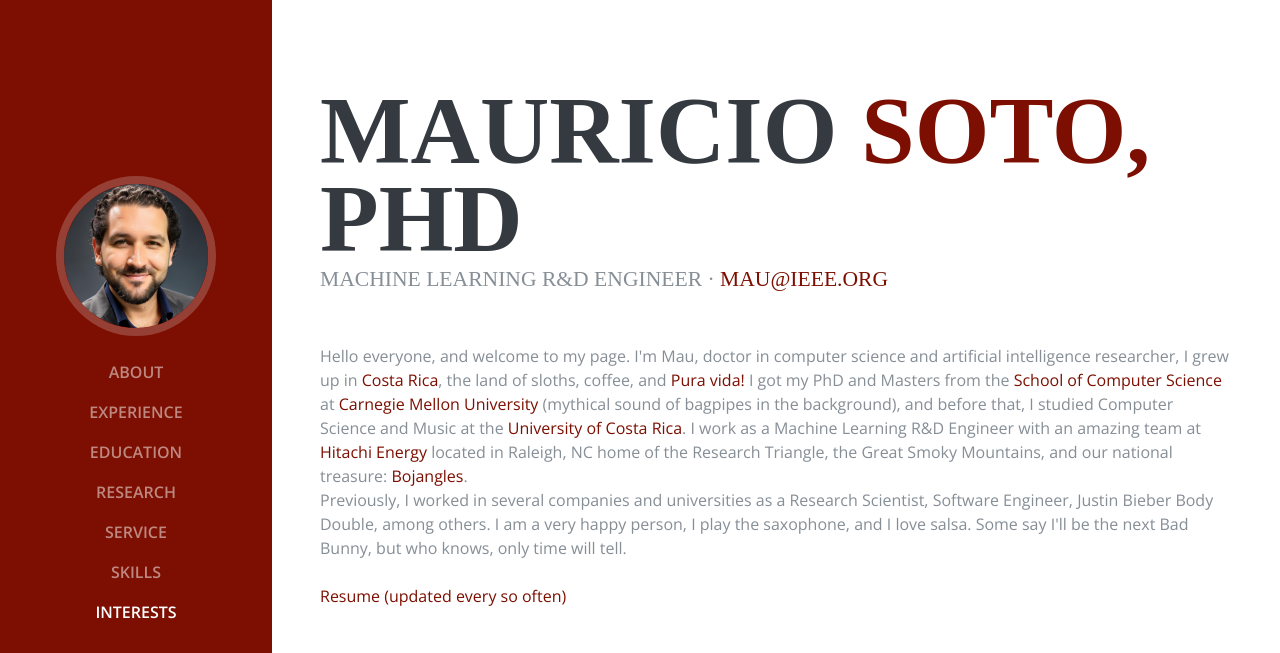
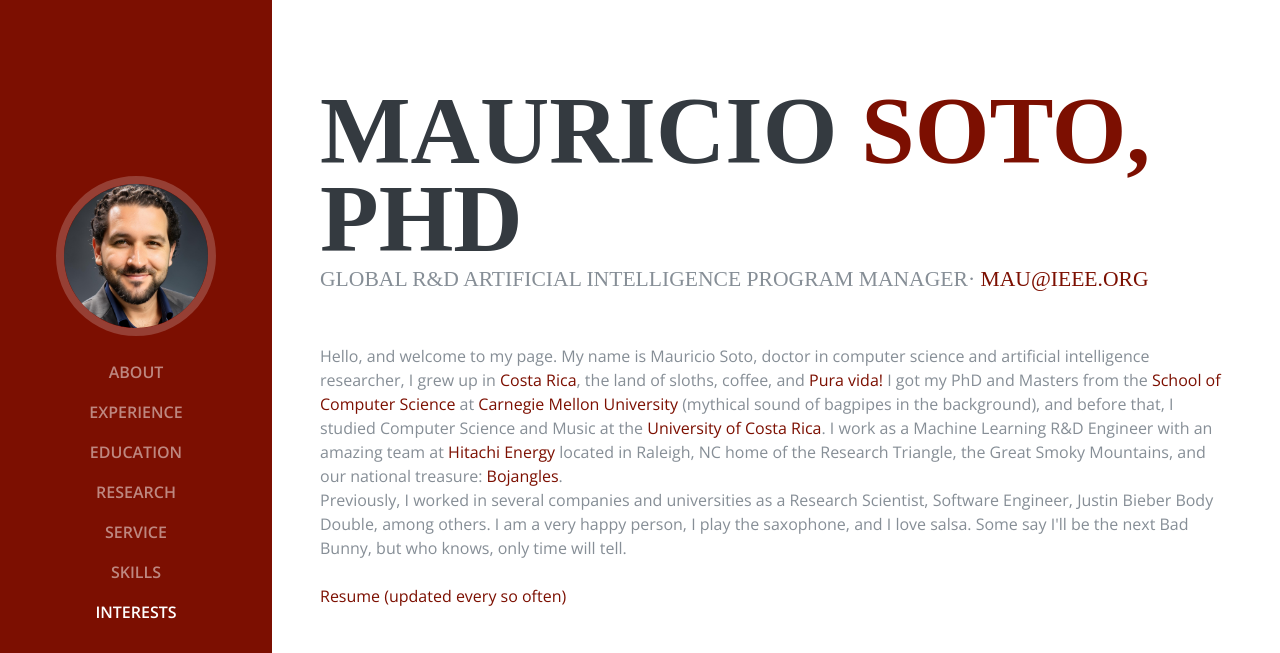
Before and after one commit to mausotog/mausotog.github.io, a website: page index.html in a window 1280 px wide. Shown: the top 653 px of the page. Drawn offline with nearby package versions, Linux system fonts and the light colour scheme; a web font is replaced by a local one.

Commit message:
Update index.html

```diff
--- a/index.html
+++ b/index.html
@@ -8,7 +8,7 @@
     <meta name="description" content="">
     <meta name="author" content="">
 
-    <title>Mauricio Soto, PhD - Artificial Intelligence R&D Engineer</title>
+    <title>Mauricio Soto, PhD - Global R&D Artificial Intelligence Program Manager</title>
 
     <!-- Bootstrap core CSS -->
     <link href="vendor/bootstrap/css/bootstrap.css" rel="stylesheet">
@@ -71,11 +71,11 @@
           <h1 class="mb-0">Mauricio
             <span class="text-primary">Soto,</span> PhD
           </h1>
-          <div class="subheading mb-5">Machine Learning R&D Engineer ·
+          <div class="subheading mb-5">Global R&D Artificial Intelligence Program Manager·
             <a href="mailto:mau@ieee.org">mau@ieee.org</a>
           </div>
 		  <p class="mb-5">
-			Hello everyone, and welcome to my page. I'm Mau, doctor in computer science and artificial intelligence researcher,
+			Hello, and welcome to my page. My name is Mauricio Soto, doctor in computer science and artificial intelligence researcher,
 			  I grew up in <a href="https://www.visitcostarica.com/en">Costa Rica</a>, the land of sloths,
 			  coffee, and <a href="https://www.puravidabracelets.com/blogs/the-pv-scoop/15459365-what-does-pura-vida-mean#:~:text=Sep%2022%2C%202014%20%E2%80%94%20by%20Griffin,is%20a%20way%20of%20life.">Pura vida!</a> I
 			  got my PhD and Masters from the <a href="https://www.cs.cmu.edu/">School of Computer Science</a> at
```
